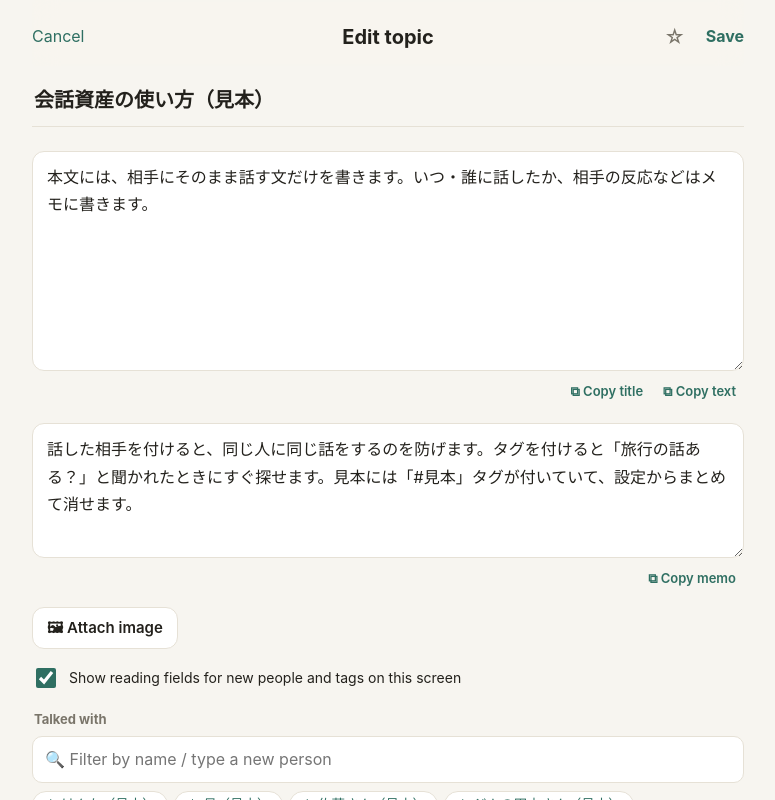
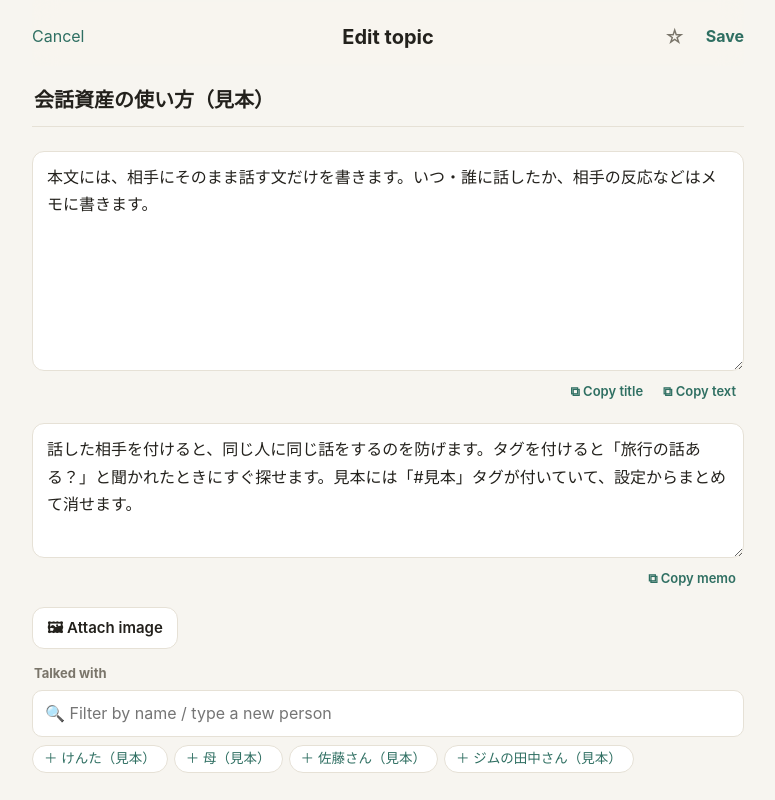
Before and after one commit to Kaiwaapp/kaiwa-shisan, a React (Vite) app: page / in a window 1280 px wide. Both pictures are taken after a click on the element 740 px from the left and 386 px from the top of the page. Shown: the top 800 px of the page, without its empty margins (352-1127 px from the left). Built offline with nearby package versions, Linux system fonts and the light colour scheme.

Commit message:
読み仮名欄の設定を新規の人・タグがある時だけ表示

```diff
--- a/src/ui/EntryEditor.tsx
+++ b/src/ui/EntryEditor.tsx
@@ -321,10 +321,12 @@ export function EntryEditor({ id, initialPerson, initialTopic, initialFolder, in
           <p className="muted small">{t('画像{n}枚が付いています（設定の「話題」で画像の添付をオンにすると表示されます）', { n: imageIds.length })}</p>
         )}
         {ai.panel}
-        <label className="toggle small-toggle">
-          <input type="checkbox" checked={feat.entryReadingFields} onChange={(e) => setFeature('entryReadingFields', e.target.checked)} />
-          {t('この画面で新規追加する人・タグの読み仮名欄を表示')}
-        </label>
+        {(newPeople.length > 0 || newTopics.length > 0) && (
+          <label className="toggle small-toggle">
+            <input type="checkbox" checked={feat.entryReadingFields} onChange={(e) => setFeature('entryReadingFields', e.target.checked)} />
+            {t('この画面で新規追加する人・タグの読み仮名欄を表示')}
+          </label>
+        )}
         <section className="field">
           <label>{t('話した相手')}</label>
           <ComboPicker
```
